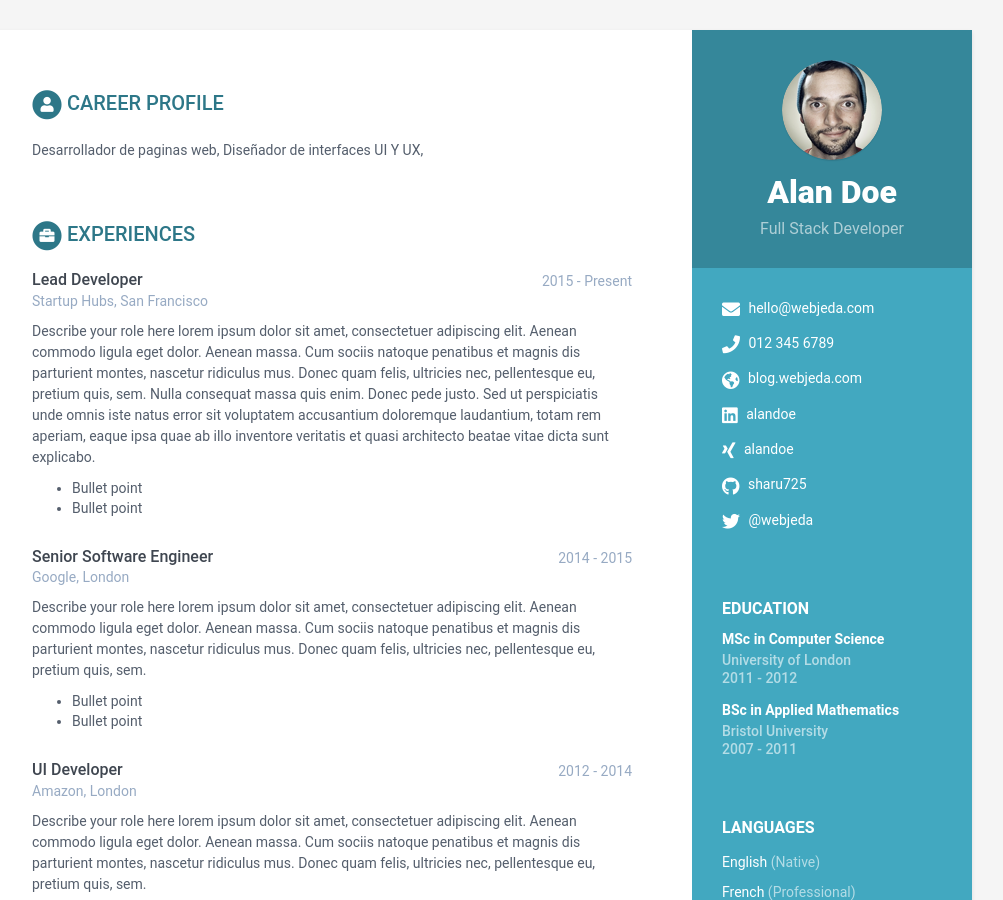
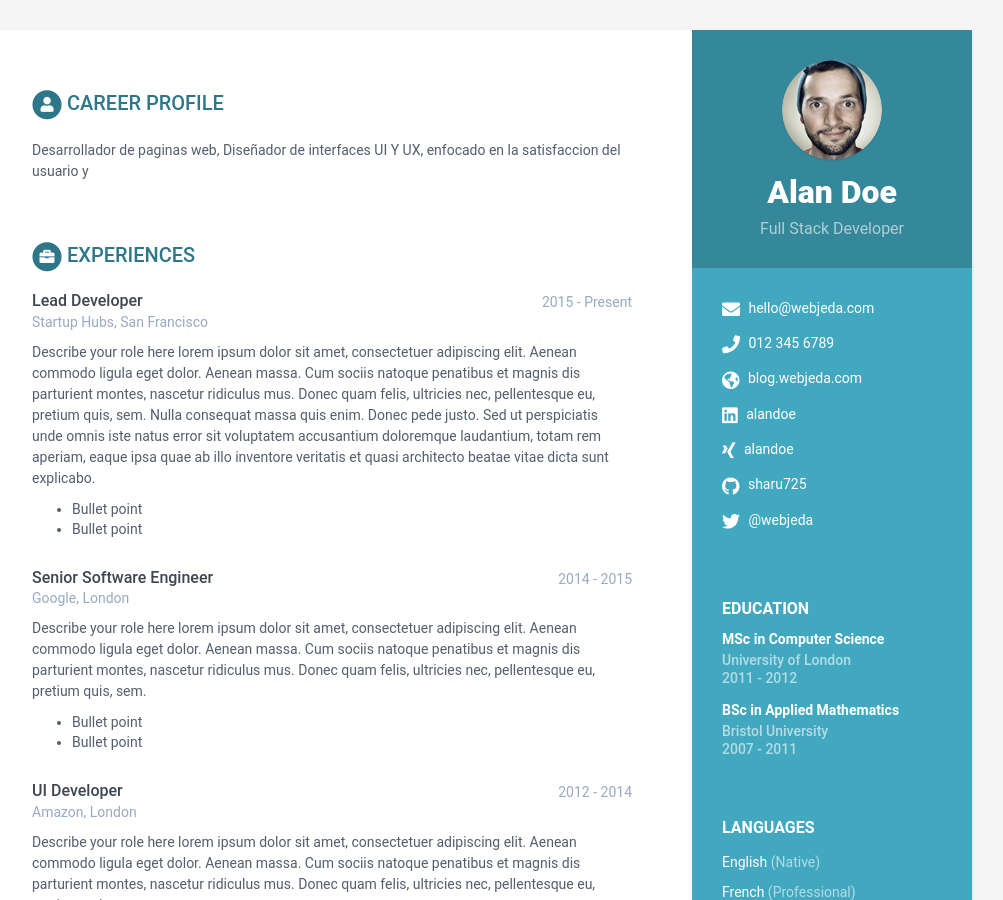
Before and after one commit to KevinC99/good-birch-4e19a, a Jekyll site: the page built from index.html, in a window 1280 px wide and 900 px high. Shown: the whole window, without its empty margins (168-1171 px from the left). Built offline with Jekyll 4.4.1, drawn with Linux system fonts in a browser that asks for light colours.

Commit message:
data.yml: updated summary in career-profile

```diff
--- a/_data/data.yml
+++ b/_data/data.yml
@@ -33,7 +33,7 @@ sidebar:
       link: null
 career-profile:
   title: Career Profile
-  summary: ' Desarrollador de paginas web, Diseñador de interfaces UI Y UX,  '
+  summary: ' Desarrollador de paginas web, Diseñador de interfaces UI Y UX, enfocado en la satisfaccion del usuario y  '
 education:
   - degree: MSc in Computer Science
     university: University of London
```
